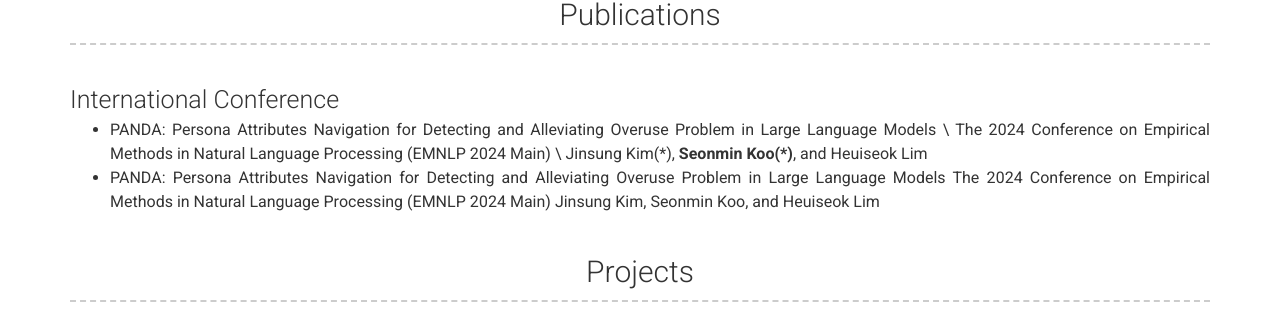
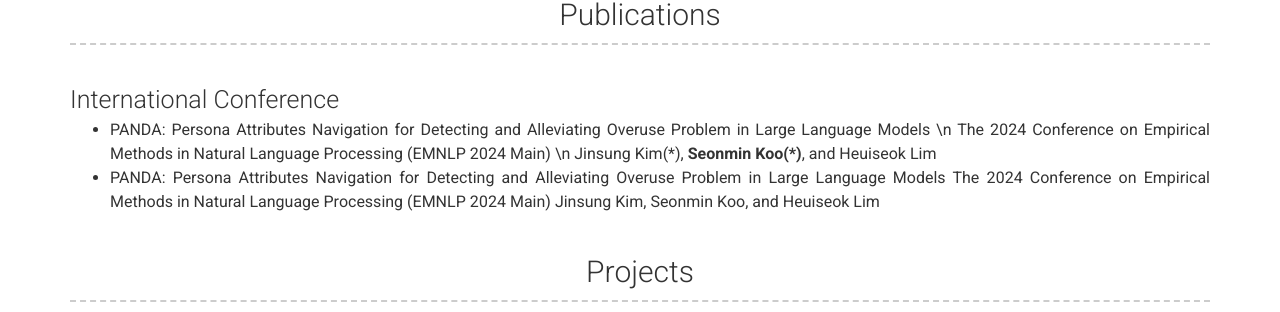
Before and after one commit to seonminkoo/seonminkoo.github.io, a Jekyll site: the page built from index.md, in a window 1280 px wide. Shown: the part 1403-1715 px from the top of the page. Built offline with Jekyll 4.4.1, drawn with Linux system fonts in a browser that asks for light colours; nearby versions of some CDN libraries.

```diff
--- a/_config.yml
+++ b/_config.yml
@@ -92,8 +92,8 @@ content:
     layout: text
     content: | # this will include new lines to allow paragraphs
       #### International Conference
-        - PANDA: Persona Attributes Navigation for Detecting and Alleviating Overuse Problem in Large Language Models \\
-          The 2024 Conference on Empirical Methods in Natural Language Processing (EMNLP 2024 Main) \\
+        - PANDA: Persona Attributes Navigation for Detecting and Alleviating Overuse Problem in Large Language Models \n
+          The 2024 Conference on Empirical Methods in Natural Language Processing (EMNLP 2024 Main) \n
           Jinsung Kim(*), **Seonmin Koo(*)**, and Heuiseok Lim
         - PANDA: Persona Attributes Navigation for Detecting and Alleviating Overuse Problem in Large Language Models
           The 2024 Conference on Empirical Methods in Natural Language Processing (EMNLP 2024 Main)
```
